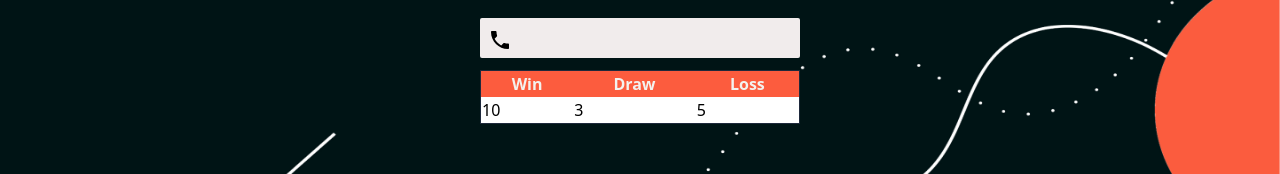
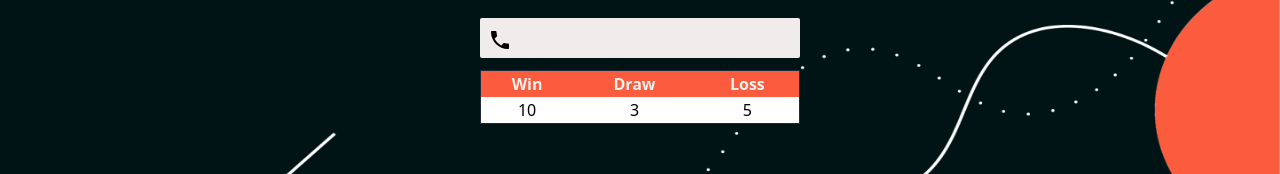
Before and after one commit to s3v3n-up/mvp, a Next.js app: page /viewprofile in a window 1280 px wide. Shown: the part 508-682 px from the top of the page. Built offline with nearby package versions, Linux system fonts and the light colour scheme.

Commit message:
Add ViewUserProfile page

```diff
--- a/src/components/ViewUserProfile.tsx
+++ b/src/components/ViewUserProfile.tsx
@@ -14,16 +14,16 @@ export default function ViewUserProfile(){
         <Input text="User Name" icon=<FolderSharedOutlined/> />
         <Input text="Contact" icon=<Phone/> />
 
-        <table className="table-fixed border-collapse border border-slate-800 rounded-ml my-6 ">
-          <thead className=" bg-[#fc5c3e] text-[#f3f2ef] my-3" >
-            <tr>
+        <table className=" border-collapse border border-slate-800 rounded-ml text-center mt-6 ">
+          <thead className=" bg-[#fc5c3e] text-[#f3f2ef] my-5 py-5 mt-6" >
+            <tr className="my-5 py-5 mt-6">
               <th>Win</th>
               <th>Draw</th>
               <th>Loss</th>
             </tr>
           </thead>
           <tbody >
-            <tr className="place-items-center bg-white text-black">
+            <tr className=" bg-white text-black">
               <td>10</td>
               <td>3</td>
               <td>5</td>
```
